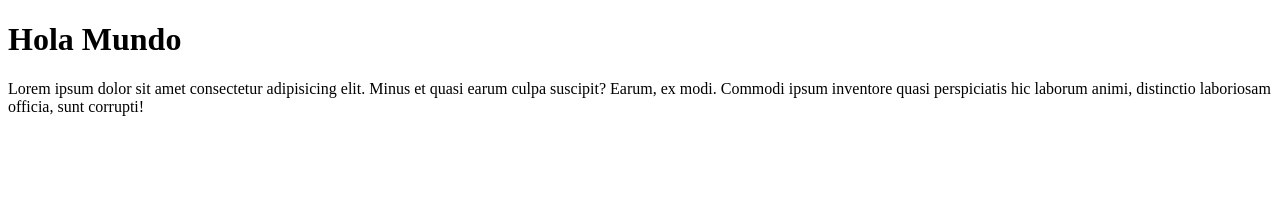
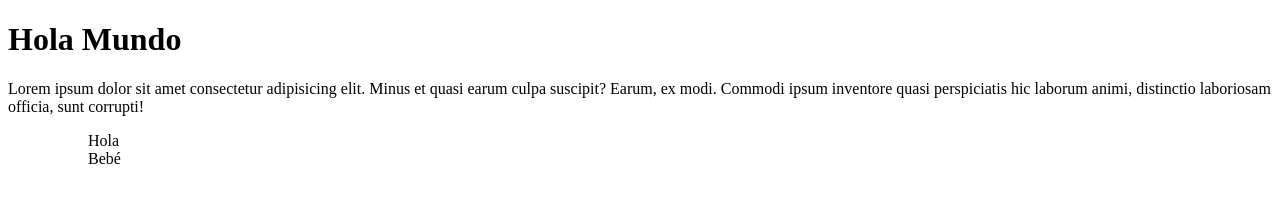
Before and after one commit to clarafp8/prueba_git, a plain HTML site: page index.html in a window 1280 px wide. Drawn offline with Linux system fonts and the light colour scheme.

Commit message:
Update index.html

```diff
--- a/index.html
+++ b/index.html
@@ -8,5 +8,9 @@
 <body>
     <h1>Hola Mundo</h1>
     <p>Lorem ipsum dolor sit amet consectetur adipisicing elit. Minus et quasi earum culpa suscipit? Earum, ex modi. Commodi ipsum inventore quasi perspiciatis hic laborum animi, distinctio laboriosam officia, sunt corrupti!</p>
+    <ol>
+        <ul>Hola</ul>
+        <ul>Bebé</ul>
+    </ol>
 </body>
 </html>
```
